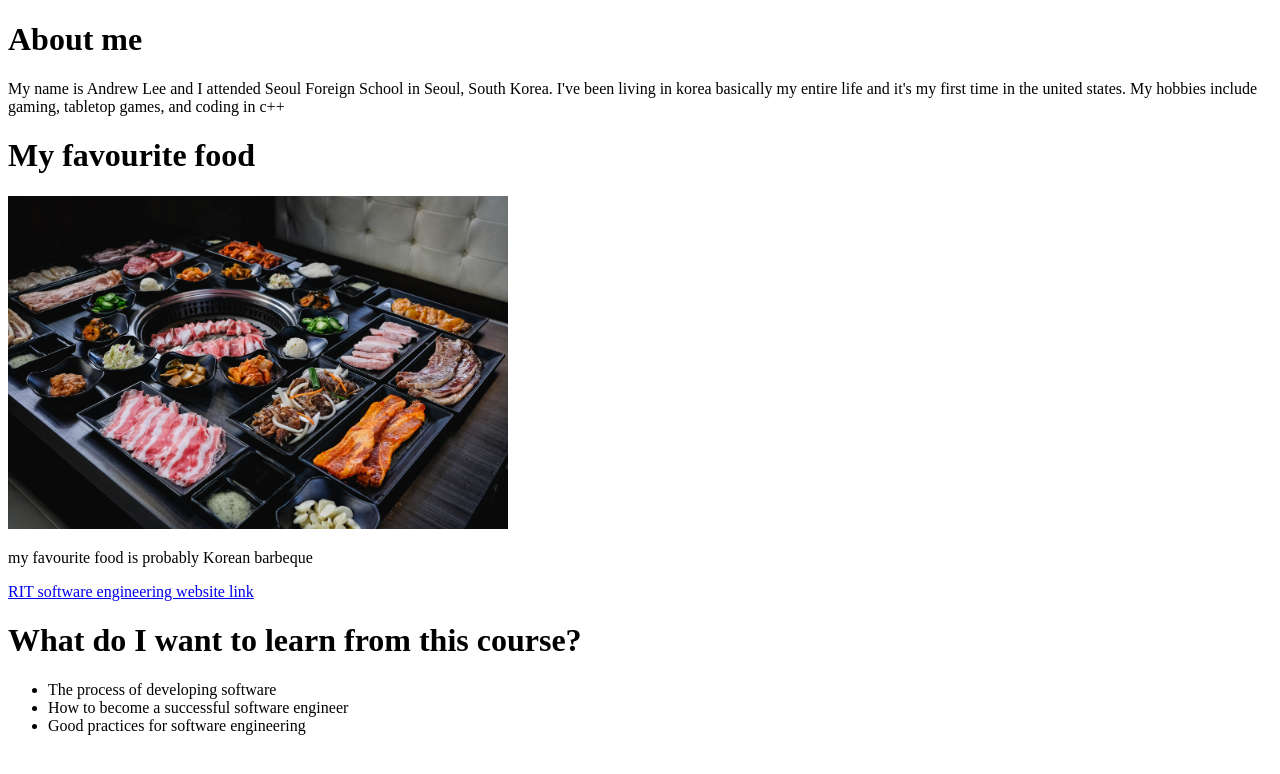
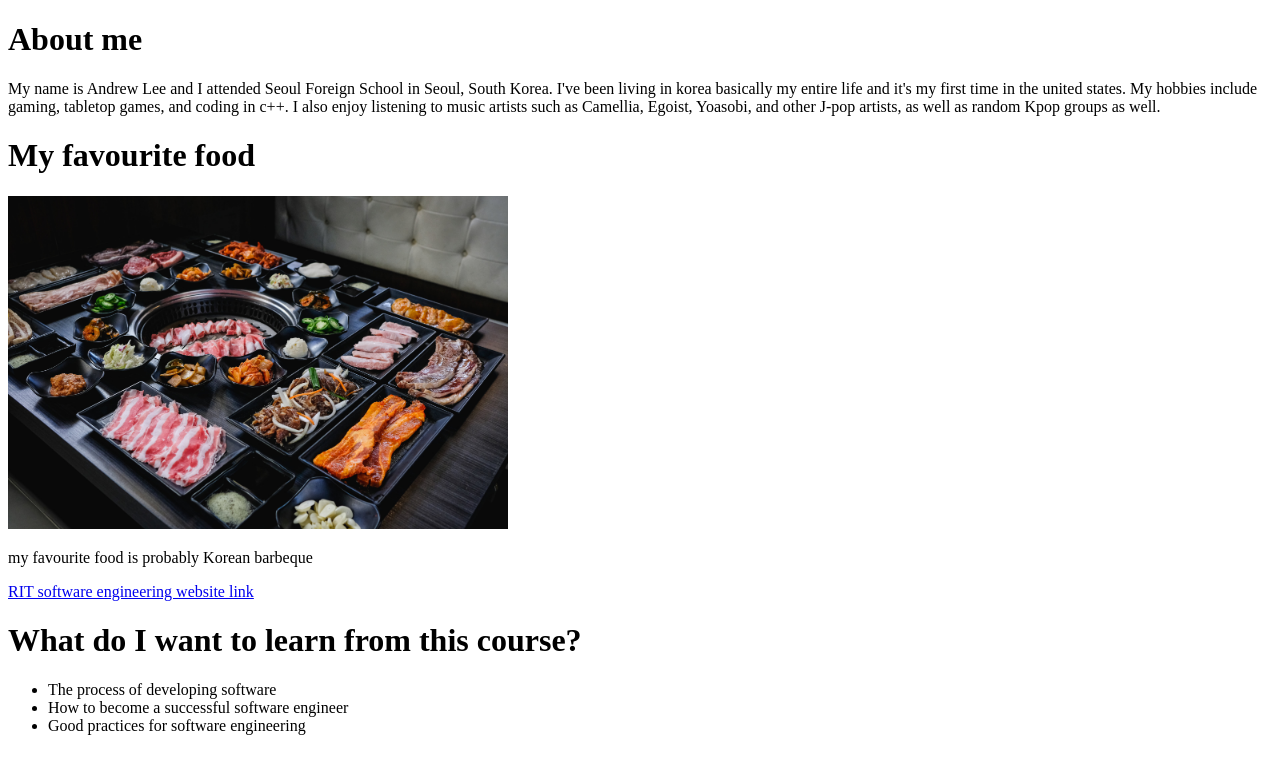
Before and after one commit to Andrewlee23/swen-andrewlee.github.io, a plain HTML site: page index.html in a window 1280 px wide. Drawn offline with Linux system fonts and the light colour scheme.

Commit message:
website test push

```diff
--- a/index.html
+++ b/index.html
@@ -3,7 +3,7 @@
 <body>
 
 <h1>About me</h1>
-<p>My name is Andrew Lee and I attended Seoul Foreign School in Seoul, South Korea. I've been living in korea basically my entire life and it's my first time in the united states. My hobbies include gaming, tabletop games, and coding in c++</p>
+<p>My name is Andrew Lee and I attended Seoul Foreign School in Seoul, South Korea. I've been living in korea basically my entire life and it's my first time in the united states. My hobbies include gaming, tabletop games, and coding in c++. I also enjoy listening to music artists such as Camellia, Egoist, Yoasobi, and other J-pop artists, as well as random Kpop groups as well.</p>
 <h1>My favourite food</h1>
 <img src="DSCF7368.jpg" alt="kbbq" width="500" height="333">
 <p> my favourite food is probably Korean barbeque</p>
```
